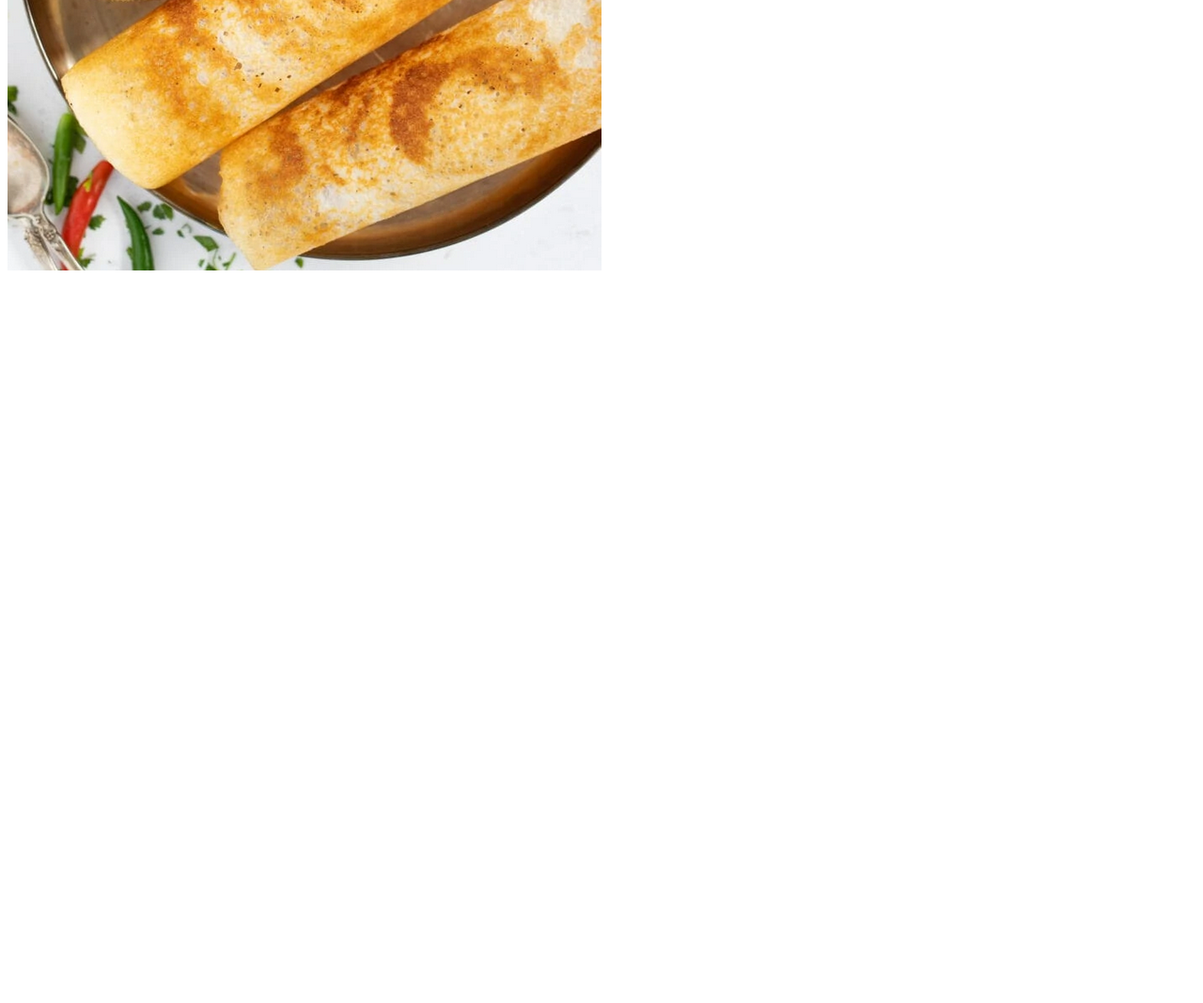
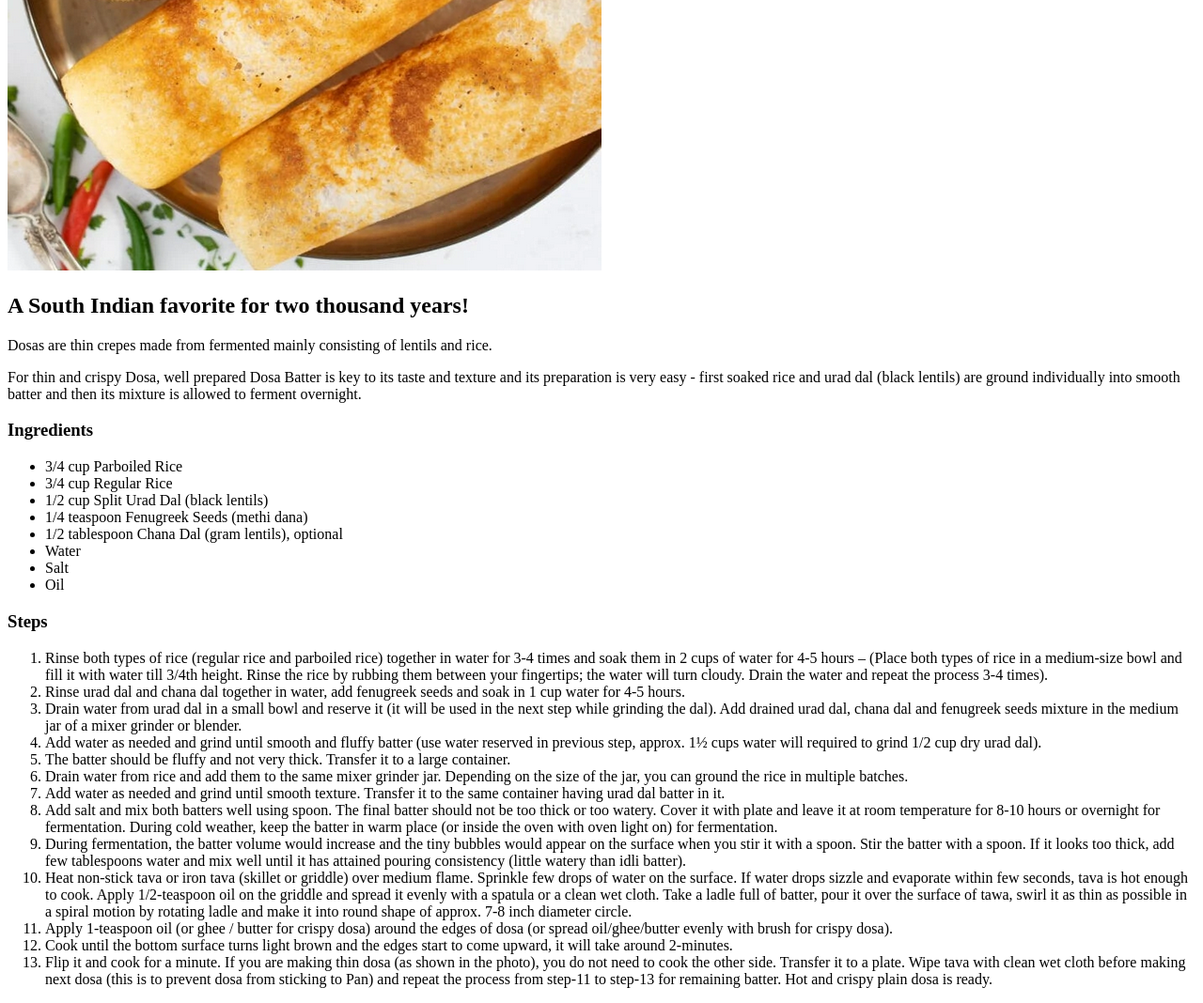
Before and after one commit to Samith-hegde/odin-recipes, a plain HTML site: page recipes/dosa.html in a window 1280 px wide. Shown: the part 518-1586 px from the top of the page at 94% size. Before the commit the page ends 818 px from the top, so only its background shows below. Drawn offline with Linux system fonts and the light colour scheme.

Commit message:
Finished the dosa recipe

```diff
--- a/recipes/dosa.html
+++ b/recipes/dosa.html
@@ -9,7 +9,47 @@
         <h1> Dosa Recipe </h1>
         <img src="dosa.png" alt="Photo of two dosas with sambar and chutney.
                     Taken from https://pipingpotcurry.com/how-to-make-dosa/">
+        <h2> A South Indian favorite for two thousand years! </h2>
+        <p> Dosas are thin crepes made from fermented mainly
+            consisting of lentils and rice.
+        </p>
 
+        <p> For thin and crispy Dosa, well prepared Dosa Batter
+            is key to its taste and texture and its preparation
+            is very easy - first soaked rice and urad dal
+            (black lentils) are ground individually into smooth
+            batter and then its mixture is allowed to ferment
+            overnight.
+        </p>
+
+        <h3> Ingredients </h3>
+        <ul>
+            <li> 3/4 cup Parboiled Rice </li>
+            <li> 3/4 cup Regular Rice </li>
+            <li> 1/2 cup Split Urad Dal (black lentils) </li>
+            <li> 1/4 teaspoon Fenugreek Seeds (methi dana) </li>
+            <li> 1/2 tablespoon Chana Dal (gram lentils), optional </li>
+            <li> Water </li>
+            <li> Salt </li>
+            <li> Oil </li>
+        </ul>
+
+        <h3> Steps </h3>
+        <ol>
+            <li> Rinse both types of rice (regular rice and parboiled rice) together in water for 3-4 times and soak them in 2 cups of water for 4-5 hours – (Place both types of rice in a medium-size bowl and fill it with water till 3/4th height. Rinse the rice by rubbing them between your fingertips; the water will turn cloudy. Drain the water and repeat the process 3-4 times). </li>
+            <li> Rinse urad dal and chana dal together in water, add fenugreek seeds and soak in 1 cup water for 4-5 hours. </li>
+            <li> Drain water from urad dal in a small bowl and reserve it (it will be used in the next step while grinding the dal). Add drained urad dal, chana dal and fenugreek seeds mixture in the medium jar of a mixer grinder or blender. </li>
+            <li> Add water as needed and grind until smooth and fluffy batter (use water reserved in previous step, approx. 1½ cups water will required to grind 1/2 cup dry urad dal). </li>
+            <li> The batter should be fluffy and not very thick. Transfer it to a large container. </li>
+            <li> Drain water from rice and add them to the same mixer grinder jar. Depending on the size of the jar, you can ground the rice in multiple batches. </li>
+            <li> Add water as needed and grind until smooth texture. Transfer it to the same container having urad dal batter in it. </li>
+            <li> Add salt and mix both batters well using spoon. The final batter should not be too thick or too watery. Cover it with plate and leave it at room temperature for 8-10 hours or overnight for fermentation. During cold weather, keep the batter in warm place (or inside the oven with oven light on) for fermentation. </li>
+            <li> During fermentation, the batter volume would increase and the tiny bubbles would appear on the surface when you stir it with a spoon. Stir the batter with a spoon. If it looks too thick, add few tablespoons water and mix well until it has attained pouring consistency (little watery than idli batter). </li>
+            <li> Heat non-stick tava or iron tava (skillet or griddle) over medium flame. Sprinkle few drops of water on the surface. If water drops sizzle and evaporate within few seconds, tava is hot enough to cook. Apply 1/2-teaspoon oil on the griddle and spread it evenly with a spatula or a clean wet cloth. Take a ladle full of batter, pour it over the surface of tawa, swirl it as thin as possible in a spiral motion by rotating ladle and make it into round shape of approx. 7-8 inch diameter circle. </li>
+            <li> Apply 1-teaspoon oil (or ghee / butter for crispy dosa) around the edges of dosa (or spread oil/ghee/butter evenly with brush for crispy dosa). </li>
+            <li> Cook until the bottom surface turns light brown and the edges start to come upward, it will take around 2-minutes. </li>
+            <li> Flip it and cook for a minute. If you are making thin dosa (as shown in the photo), you do not need to cook the other side. Transfer it to a plate. Wipe tava with clean wet cloth before making next dosa (this is to prevent dosa from sticking to Pan) and repeat the process from step-11 to step-13 for remaining batter. Hot and crispy plain dosa is ready. </li>
+        </ol>
 
     </body>
 </html>
```
